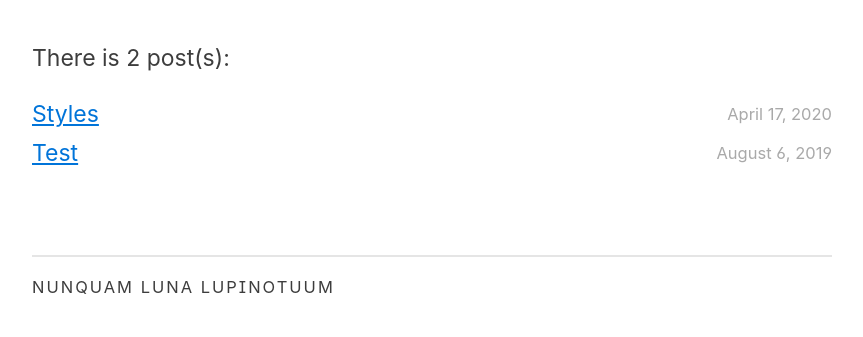
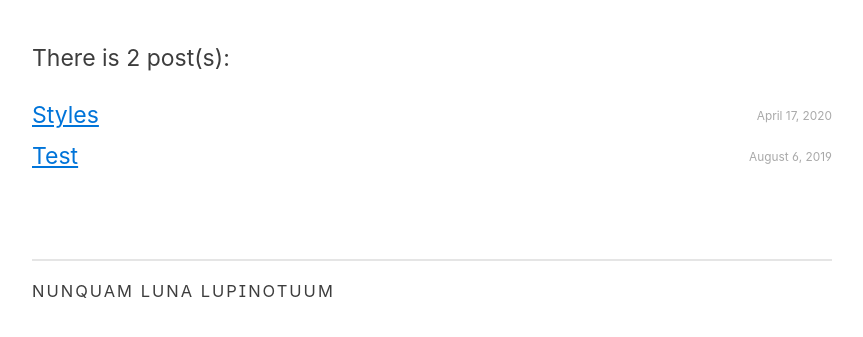
Before and after one commit to ajpwalser/ajpwalser.github.io, a Jekyll site: the page built from archive/index.html, in a window 1280 px wide. Shown: the part 266-603 px from the top of the page, without its empty margins (208-1071 px from the left). Built offline with Jekyll 4.4.1, drawn with Linux system fonts in a browser that asks for light colours; some web fonts are replaced.

Commit message:
Update index.html

```diff
--- a/archive/index.html
+++ b/archive/index.html
@@ -10,7 +10,7 @@ description: All of Adam's posts
 {% for post in site.posts %}
   <li style="align-items:center;display:flex;flex-wrap:wrap;justify-content:space-between;margin-bottom:10px;">
     <a href="{{ site.baseurl }}{{ post.url }}">{{ post.title }}</a>
-    <time datetime="{{ post.date | date_to_xmlschema }}" itemprop="datePublished">{{ post.date | date: "%B %-d, %Y" }}</time>
+    <span class="archive"><time datetime="{{ post.date | date_to_xmlschema }}" itemprop="datePublished">{{ post.date | date: "%B %-d, %Y" }}</time></span>
   </li>
 {% endfor %}
 </ul>
```
